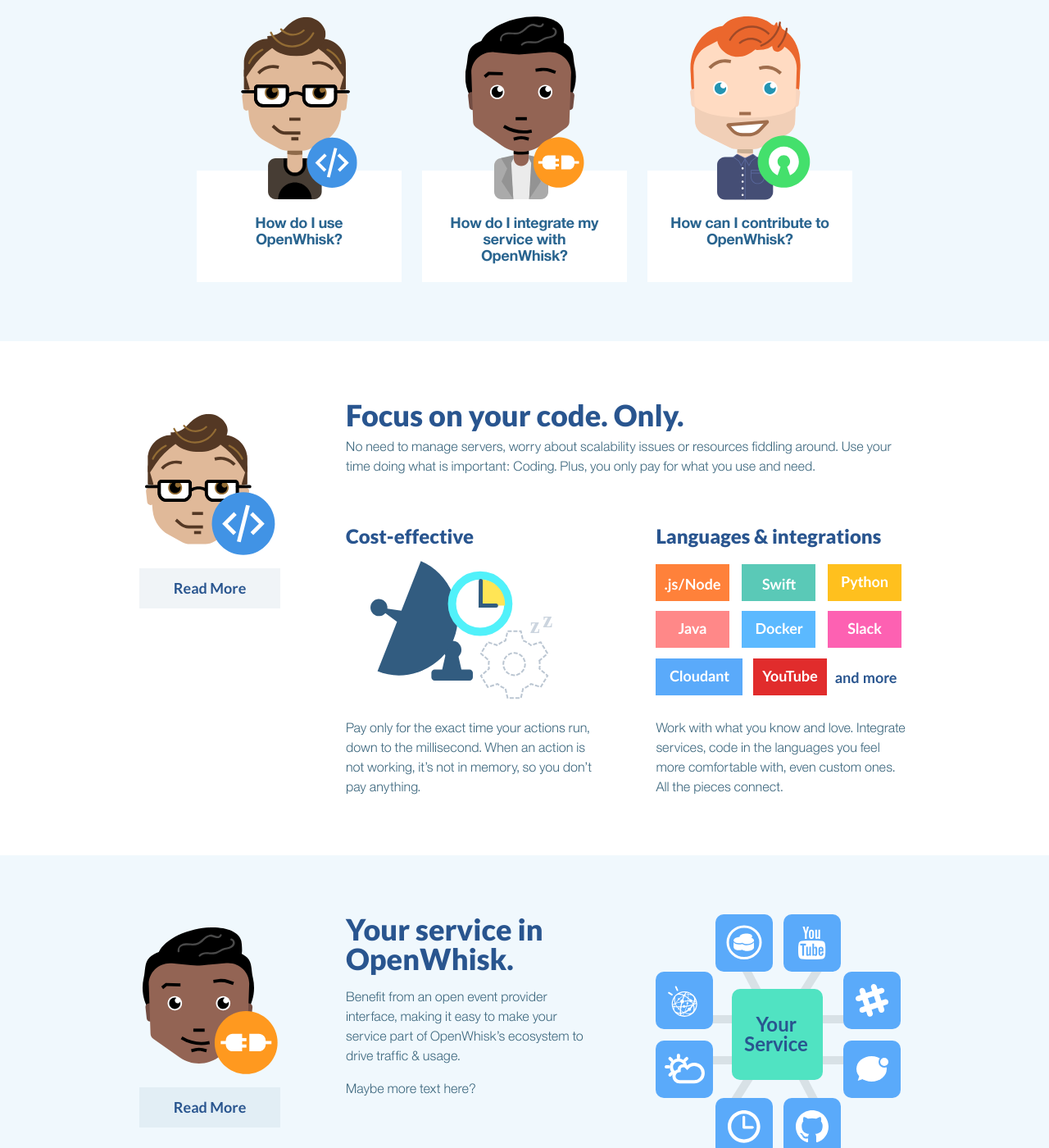
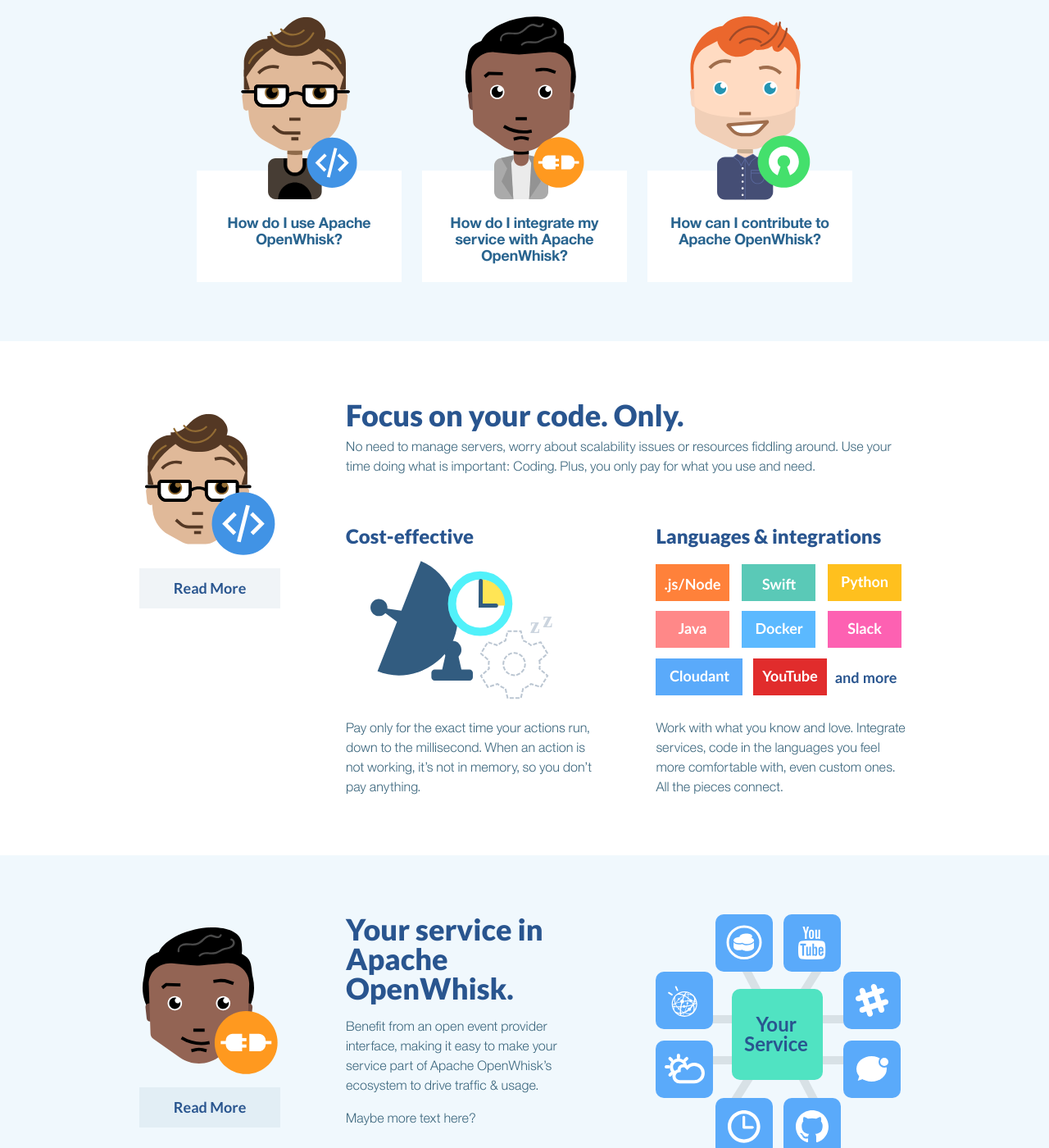
Before and after one commit to apache/openwhisk-website, a Jekyll site: the page built from index.md, in a window 1280 px wide and 1400 px high, scrolled down 1392 px. Shown: the whole window at 82% size. Built offline with Jekyll 4.4.1, drawn with Linux system fonts in a browser that asks for light colours; some of the changed text lies outside the part shown.

Commit message:
fix(branding): added Apache branding to the home page
re #30

```diff
--- a/_layouts/home.html
+++ b/_layouts/home.html
@@ -6,7 +6,7 @@
   <div class="main-cta">
     <div class="main-cta__lede">
       <p class="main-cta__text">
-        <strong class="main-cta__strong">OpenWhisk</strong> is a
+        <strong class="main-cta__strong">Apache OpenWhisk</strong> is a
         <a class="main-cta__link"
            href="{{ site.github.url }}/serverless">serverless</a>,
         <strong class="main-cta__strong">open-source</strong> cloud platform
@@ -22,7 +22,7 @@
     <div class="main-cta__graphic main-cta__graphic--stick-to-top">
       <img class="main-cta__illustration"
            src="{{ site.github.url }}/images/illustration-openwhisk.svg"
-           alt="Illustration: How OpenWhisk Works">
+           alt="Illustration: How Apache OpenWhisk Works">
     </div>
   </div>
 </section>
@@ -32,18 +32,18 @@
     <div class="where-to-start__animation">
       <img class="where-to-start__image"
            src="{{ site.github.url }}/images/temp-code.png"
-           alt="Get started with OpenWhisk">
+           alt="Get started with Apache OpenWhisk">
     </div>
     <div class="where-to-start__text">
       <h2 class="where-to-start__heading">
         Where to start.
       </h2>
       <p class="where-to-start__lede">
-        With OpenWhisk you can easily create actions, test, connect to other
+        With Apache OpenWhisk you can easily create actions, test, connect to other
         actions or debug them. Try the
         <a class="where-to-start__link"
            href="https://github.com/openwhisk/openwhisk/blob/master/docs/README.md#setting-up-the-openwhisk-cli">
-          OpenWhisk CLI
+          Apache OpenWhisk CLI
         </a>
         and run your first action in seconds.
       </p>
@@ -69,19 +69,19 @@
     <li class="why-are-we-here__card">
       <a class="why-are-we-here__section-link why-are-we-here__section-link--developers"
          href="{{ site.github.url }}#developers">
-        How do I use OpenWhisk?
+        How do I use Apache OpenWhisk?
       </a>
     </li>
     <li class="why-are-we-here__card">
       <a class="why-are-we-here__section-link why-are-we-here__section-link--service-integrations"
          href="{{ site.github.url }}#service-integrations">
-        How do I integrate my service with OpenWhisk?
+        How do I integrate my service with Apache OpenWhisk?
       </a>
     </li>
     <li class="why-are-we-here__card">
       <a class="why-are-we-here__section-link why-are-we-here__section-link--contributors"
          href="{{ site.github.url }}#contributors">
-        How can I contribute to OpenWhisk?
+        How can I contribute to Apache OpenWhisk?
       </a>
     </li>
   </ul>
@@ -104,7 +104,7 @@
           </h3>
           <img class="persona__benefit-image"
                src="{{ site.github.url }}/images/illustration-cost-effective.svg"
-               alt="OpenWhisk is cost-effective for developers">
+               alt="Apache OpenWhisk is cost-effective for developers">
           <p class="persona__benefit-text">
             Pay only for the exact time your actions run, down to the
             millisecond. When an action is not working, it’s not in memory, so
@@ -117,7 +117,7 @@
           </h3>
           <img class="persona__benefit-image"
                src="{{ site.github.url }}/images/illustration-languages-and-integrations.svg"
-               alt="OpenWhisk is integrates with many popular languages and apps">
+               alt="Apache OpenWhisk is integrates with many popular languages and apps">
           <p class="persona__benefit-text">
             Work with what you know and love. Integrate services, code in the
             languages you feel more comfortable with, even custom ones. All the
@@ -144,10 +144,10 @@
     <div class="persona__text">
       <div class="persona__columns">
         <div class="persona__column">
-          <h2 class="persona__heading">Your service in OpenWhisk.</h2>
+          <h2 class="persona__heading">Your service in Apache OpenWhisk.</h2>
           <p class="persona__benefit-text">
             Benefit from an open event provider interface, making it easy to make
-            your service part of OpenWhisk’s ecosystem to drive traffic &amp; usage.
+            your service part of Apache OpenWhisk’s ecosystem to drive traffic &amp; usage.
           </p>
           <p class="persona__benefit-text">
             Maybe more text here?
@@ -156,7 +156,7 @@
         <div class="persona__column">
           <img class="persona__benefit-image"
                src="{{ site.github.url }}/images/illustration-integrators.svg"
-               alt="OpenWhisk benefits for service integrators">
+               alt="Apache OpenWhisk benefits for service integrators">
         </div>
       </div>
     </div>
```
